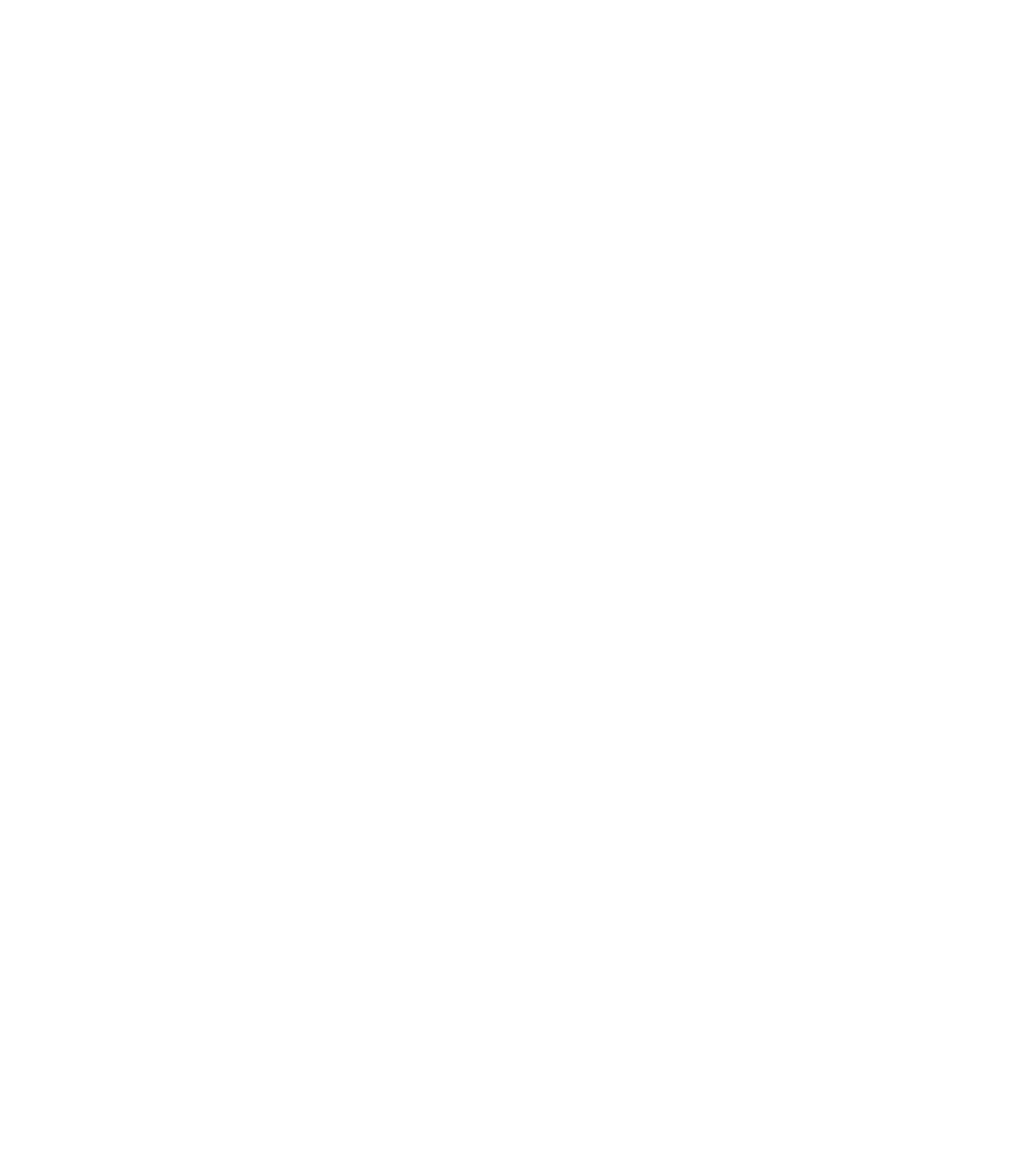
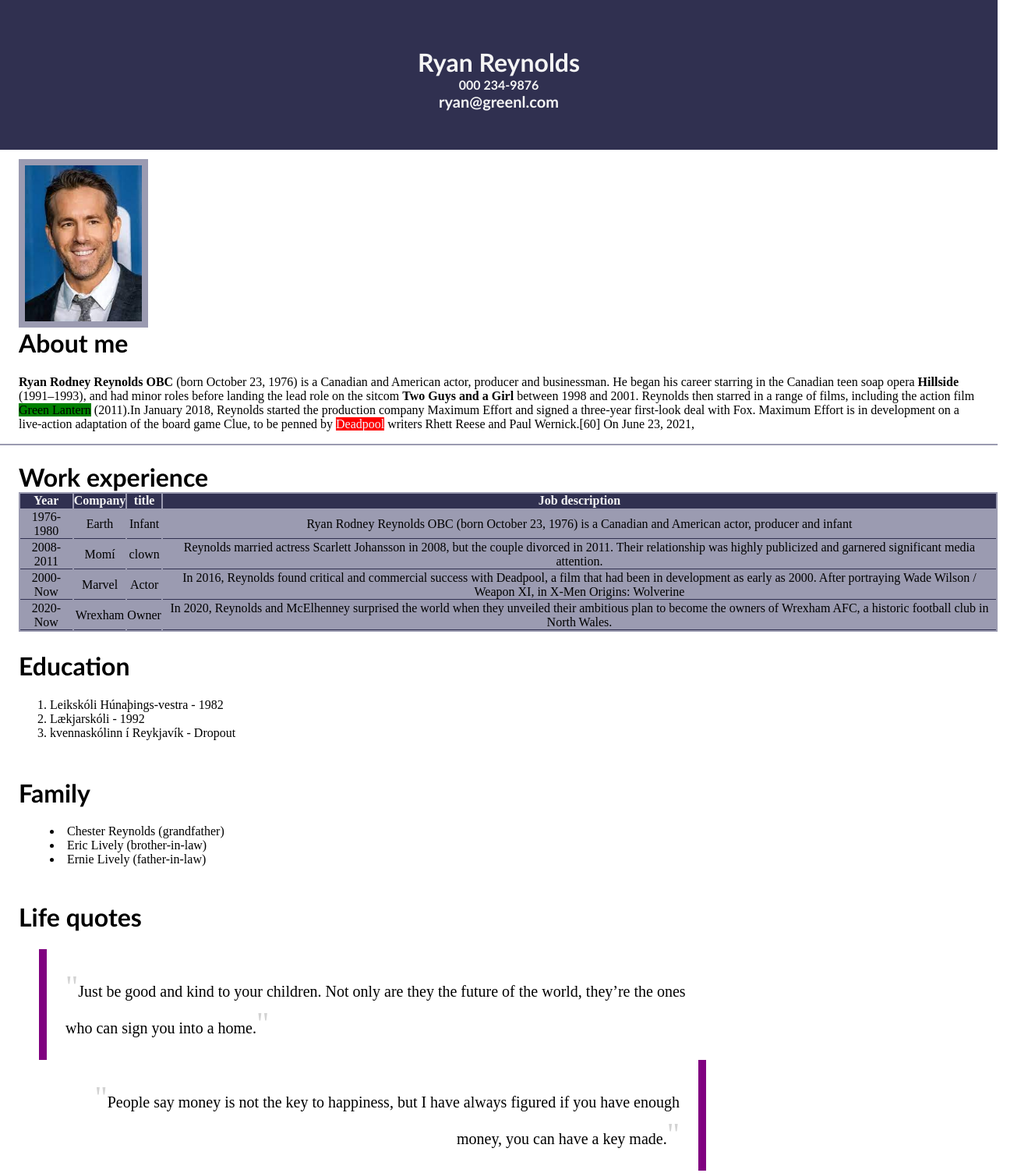
Before and after one commit to almarthor/NTV2FRONTEND, a plain HTML site: page AnnarTimi/index.html in a window 1280 px wide. Shown: the top 1504 px of the page at 78% size, 1328 px wide, since content can reach past the window. Before the commit the page ends 800 px from the top, so only its background shows below. Drawn offline with Linux system fonts and the light colour scheme.

Commit message:
verkefni 2 buið

```diff
--- a/AnnarTimi/index.html
+++ b/AnnarTimi/index.html
@@ -7,6 +7,111 @@
     <link rel="stylesheet" href="style.css">
 </head>
 <body>
+    <div class="headBackground">
+        <div class="header">
+            <h1 class="nafn">Ryan Reynolds</h1>
+            <h4>000 234-9876</h4>
+            <a href="" class="email">ryan@greenl.com</a>
+        </div>
+    </div>
+    <Div class="about">
+        <div class="photo">
+        <img src="ryan.jpg" alt="deadPool">
+        </div>
+        <h1 class="me">About me</h1>
+        <p class="aboutText"><b>Ryan Rodney Reynolds OBC </b>(born October 23, 1976)
+         is a Canadian and American actor, producer and businessman.
+          He began his career starring in the Canadian teen soap opera <b>Hillside</b> (1991–1993),
+          and had minor roles before landing the lead role on the sitcom <b>Two Guys and a Girl</b> between
+          1998 and 2001. Reynolds then starred in a range of films,
+          including the action film <mark class="green">Green Lantern</mark> (2011).In January 2018,
+           Reynolds started the production company Maximum Effort and signed a three-year first-look
+            deal with Fox. Maximum Effort is in development on a live-action adaptation of the board game Clue,
+            to be penned by <mark class="red">Deadpool</mark> writers Rhett Reese and Paul Wernick.[60] On June 23, 2021,
+        </p>
+    </Div>
+    <div class="workTable">
+        <h1 class="work">Work experience</h1>
+        <table>
+            <thead>
+              <tr>
+                <th scope="col">Year</th>
+                <th scope="col">Company</th>
+                <th scope="col">title</th>
+                <th scope="col">Job description</th>
 
+              </tr>
+            </thead>
+            <tbody>
+              <tr>
+                <td>1976-
+                    1980</td>
+                <td>Earth</td>
+                <td>Infant</td>
+                <td>Ryan Rodney Reynolds OBC (born October 23, 1976) is a Canadian and American actor, producer and infant</td>
+              </tr>
+              <tr>
+                <td>2008-
+                    2011
+                </td>
+                <td>Momí</td>
+                <td>clown</td>
+                <td>Reynolds married actress Scarlett Johansson in 2008, but the couple divorced in 2011.
+                    Their relationship was highly publicized and garnered significant media attention. </td>
+              </tr>
+              <tr>
+                <td>2000-
+                    Now
+                </td>
+                <td>Marvel</td>
+                <td>Actor</td>
+                <td>In 2016, Reynolds found critical and commercial success with Deadpool,
+                    a film that had been in development as early as 2000. After portraying
+                     Wade Wilson / Weapon XI, in X-Men Origins: Wolverine</td>
+              </tr>
+              <tr>
+                <td>2020-
+                    Now
+                </td>
+                <td>Wrexham</td>
+                <td>Owner</td>
+                <td>In 2020, Reynolds and McElhenney surprised the world when they unveiled their ambitious plan to become the owners of Wrexham AFC, a historic football club in North Wales.</td>
+              </tr>
+            </tbody>
+          </table>
+    </div>
+    <div class="education">
+        <h1 class="educationH1">Education</h1>
+        <ol type="1", class="list">
+            <li>Leikskóli Húnaþings-vestra - 1982</li>
+            <li>Lækjarskóli - 1992</li>
+            <li>kvennaskólinn í Reykjavík - Dropout </li>
+        </ol>
+    </div>
+    <div class="family">
+        <h1 class="familyH1">Family</h1>
+             <div class="famdiv">
+                <li class="famlist">Chester Reynolds (grandfather)</li>
+                <li class="famlist">Eric Lively (brother-in-law)</li>
+                <li class="famlist">Ernie Lively (father-in-law)</li>
+            </div>
+    </div>
+        <div class="lifeH1">
+            <h1 >Life quotes</h1>
+        </div>
+    <div class="life">
+        <div class="quote1"><span style="color: lightgray">"</span>Just be good and kind to your children. Not only are they the future of the world, they’re the ones who can sign you into a home.<span style="color: lightgray">"</span> </div>
+        <div class="quote2"><span style="color: lightgray">"</span>People say money is not the key to happiness, but I have always figured if you have enough money, you can have a key made.<span style="color: lightgray">"</span></div>
+    </div>
+    <div class="socials">
+        <h1 class="socialH1">Social media links</h1>
+        <li><a href="" class="socialLi">Facebook</a></li>
+        <li><a href="" class="socialLi">Twitter</a></li>
+        <li><a href="" class="socialLi">MySpace</a></li>
+    </div>
+    <div class="container">
+        <h1 class="ryanbot">Ryan Reynolds</h1>
+        <div class="bottom"></div>
+    </div>
 </body>
 </html>
--- a/AnnarTimi/style.css
+++ b/AnnarTimi/style.css
@@ -0,0 +1,225 @@
+html{
+    padding: 0;
+    background-color: #ffffff;
+}
+
+body{
+    margin: 0;
+}
+
+.headBackground{
+    padding: 50px;
+    background-color: rgb(48, 48, 80);
+}
+
+.header{
+    border: 100%;
+    padding: 0%;
+    font-family: 'Gill Sans';
+    width: 100%;
+    margin: 0 0 0 0;
+    color: whitesmoke;
+    text-align: center;
+}
+
+.nafn{
+    padding-top: 10px;
+    margin-bottom: 0;
+    margin-top: 0;
+}
+
+h4{
+    margin: 0;
+}
+
+.email{
+    margin: 0;
+    color: whitesmoke;
+    font-size: 20px;
+    font-family: 'Gill Sans';
+    font-weight: bold;
+    text-decoration: none;
+    padding-bottom: 40px;
+    transition: all 0.3s ease-in-out 0.2s;
+
+}
+
+a:hover{
+    color: rgb(155, 155, 177);
+    transition: all 0.3s ease-in-out 0.1s;
+}
+
+div{
+    padding: 24px;
+}
+
+li{
+    text-decoration: none;
+    padding-bottom: 30px;
+}
+
+.about{
+    padding-top: 0px;
+    padding-bottom: 0px;
+    border-bottom: 2px solid rgb(155, 155, 177);
+}
+
+.photo{
+    margin-top: 12px;
+    width: 150px;
+    padding: 8px;
+    background-color: rgb(155, 155, 177);
+    display: flex;
+}
+
+img{
+    object-fit: cover;
+    width: 150px;
+    height: auto;
+}
+
+.me{
+    margin-top: 0px;
+    font-family: 'Gill Sans';
+}
+
+.aboutText{
+font-size: 23,5px;
+}
+
+.green{
+    background-color: green;
+}
+.red{
+    background-color: red;
+    color: aliceblue;
+}
+
+.work{
+    margin-bottom: 0;
+    font-family: 'Gill Sans';
+}
+.workTable{
+    padding-top: 0px;
+    padding-bottom: 0px;
+    padding-right: 0px;
+}
+
+table {
+    padding-right: 0;
+    background-color: rgb(155, 155, 177);
+    justify-content: space-between;
+    width: 100%;
+    border: 100%;
+  }
+
+  thead > tr, tfoot > tr {
+    color: whitesmoke;
+    background-color: rgb(48, 48, 80);
+}
+
+th,td {
+    text-align: center;
+    padding: 0px;
+    border: 100%;
+    border-bottom: 1px solid rgb(48, 48, 80);
+}
+
+
+
+.educationH1{
+    margin-top: 0;
+    font-family: 'Gill Sans';
+}
+.list{
+    margin-top: 0;
+    margin-bottom: 0;
+
+}
+.list > li{
+    padding: 0px;
+}
+
+.family{
+    padding-bottom: 0px;
+}
+
+.familyH1{
+    margin-top: 0;
+    font-family: 'Gill Sans';
+}
+.famlist{
+    padding: 0;
+}
+
+.famdiv{
+    padding: 0px;
+    padding-left: 40px;
+}
+
+.life{
+    padding-left: 50px;
+    padding-top: 0;
+    padding-bottom: 0;
+}
+.lifeH1{
+    font-family: 'Gill Sans';
+    padding-bottom: 0;
+}
+.quote1{
+    justify-content: flex-start;
+    font-size: 20px;
+    padding-right: 350px;
+    border-left: 10px solid purple;
+    position: sticky;
+}
+.quote2{
+    font-size: 20px;
+    margin-right: 350px;
+    border-right: 10px solid purple;
+    justify-content: left;
+    position: sticky;
+    text-align: right;
+}
+.socials{
+    padding-left: 50px;
+    padding-top: 0;
+    padding-bottom: 0;
+}
+.socialH1{
+    font-family: 'Gill Sans';
+    margin-bottom: 0;
+}
+.socialLi{
+    font-size: 24px;
+    color: blue;
+}
+span{
+    font-size: 40px;
+}
+li{
+    padding-bottom: 10px;
+}
+.ryanbot{
+    top: 5%;
+    left: 22.5%;
+    margin: 0;
+    font-family: 'Gill Sans';
+    color: rgb(223, 231, 245);
+    font-size: 60px;
+    position: absolute;
+}
+.bottom{
+    position: absolute;
+    background-color: rgb(223, 231, 245);
+    bottom: 0;
+    left: 0;
+    transform: translateY(100%);
+    width: 100vw;
+    height: 100px;
+
+}
+.container{
+    position: relative;
+
+}
```
Also changed, not shown: AnnarTimi/ryan.jpg (added).
